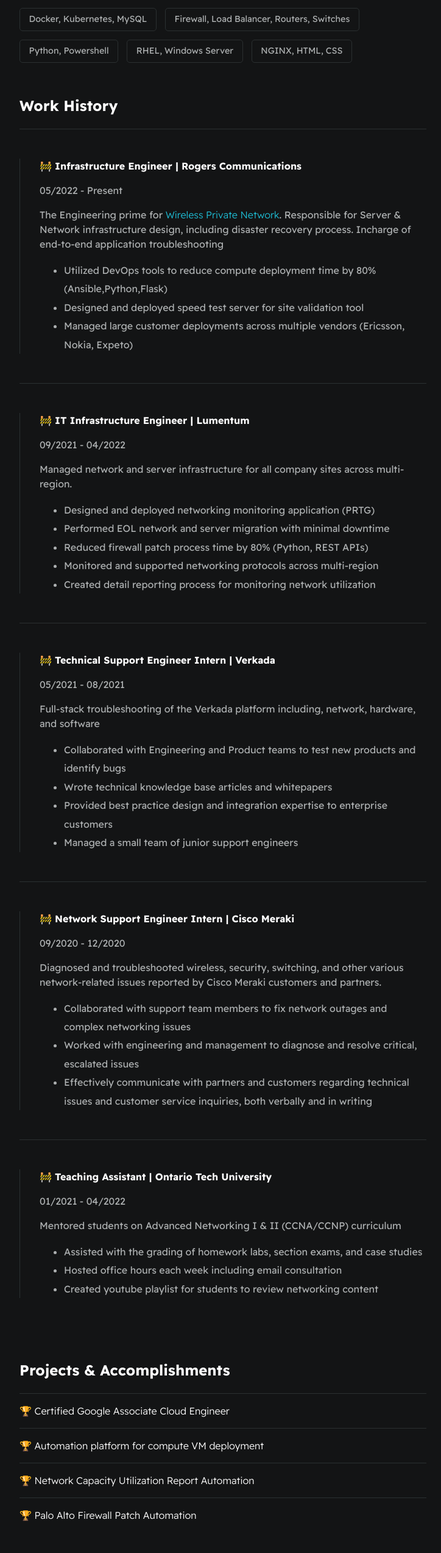
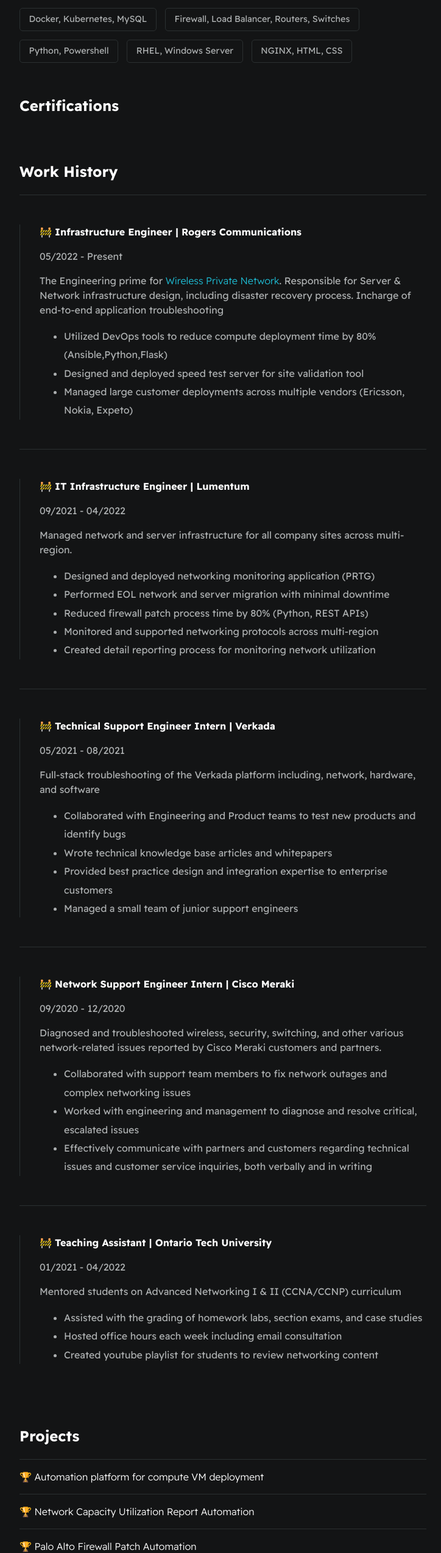
Before and after one commit to arrun99/arrunsuthahararajah.ca, a plain HTML site: page index.html in a window 1280 px wide. Shown: the part 814-3360 px from the top of the page at 61% size, without its empty margins (274-998 px from the left). Drawn offline with Linux system fonts and the light colour scheme; a script that the page names is missing.

Commit message:
Add files via upload

```diff
--- a/index.html
+++ b/index.html
@@ -54,6 +54,13 @@
                     <div class="card--techstack"><span>RHEL, Windows Server</span></div>
                     <div class="card--techstack"><span>NGINX, HTML, CSS</span></div>
                 </div>
+            </section>
+
+            <section class="section--page">
+                <h2>Certifications</h2>
+
+                <div data-iframe-width="150" data-iframe-height="270" data-share-badge-id="e47a669c-76e9-4e09-8f97-ba44d4e2d62c" data-share-badge-host="https://www.credly.com"></div><script type="text/javascript" async src="//cdn.credly.com/assets/utilities/embed.js"></script>
+                <div data-iframe-width="150" data-iframe-height="270" data-share-badge-id="de230d99-1018-4d5a-9071-87d57ce6037c" data-share-badge-host="https://www.credly.com"></div><script type="text/javascript" async src="//cdn.credly.com/assets/utilities/embed.js"></script>
             </section>
 
             <section id="work-history-wrapper" class="section--page">
@@ -130,11 +137,7 @@
             </section>
 
             <section class="section--page">
-                <h2>Projects & Accomplishments</h2>
-
-                <div class="card--project">
-                    <a href="https://google.accredible.com/c2215967-220f-4dcd-8a47-e510dd331be8"><span>🏆 </span>Certified Google Associate Cloud Engineer</a>
-                </div>
+                <h2>Projects</h2>
 
                 <div class="card--project">
                     <a href="project1.html" ><span>🏆 </span>Automation platform for compute VM deployment</a>
```
